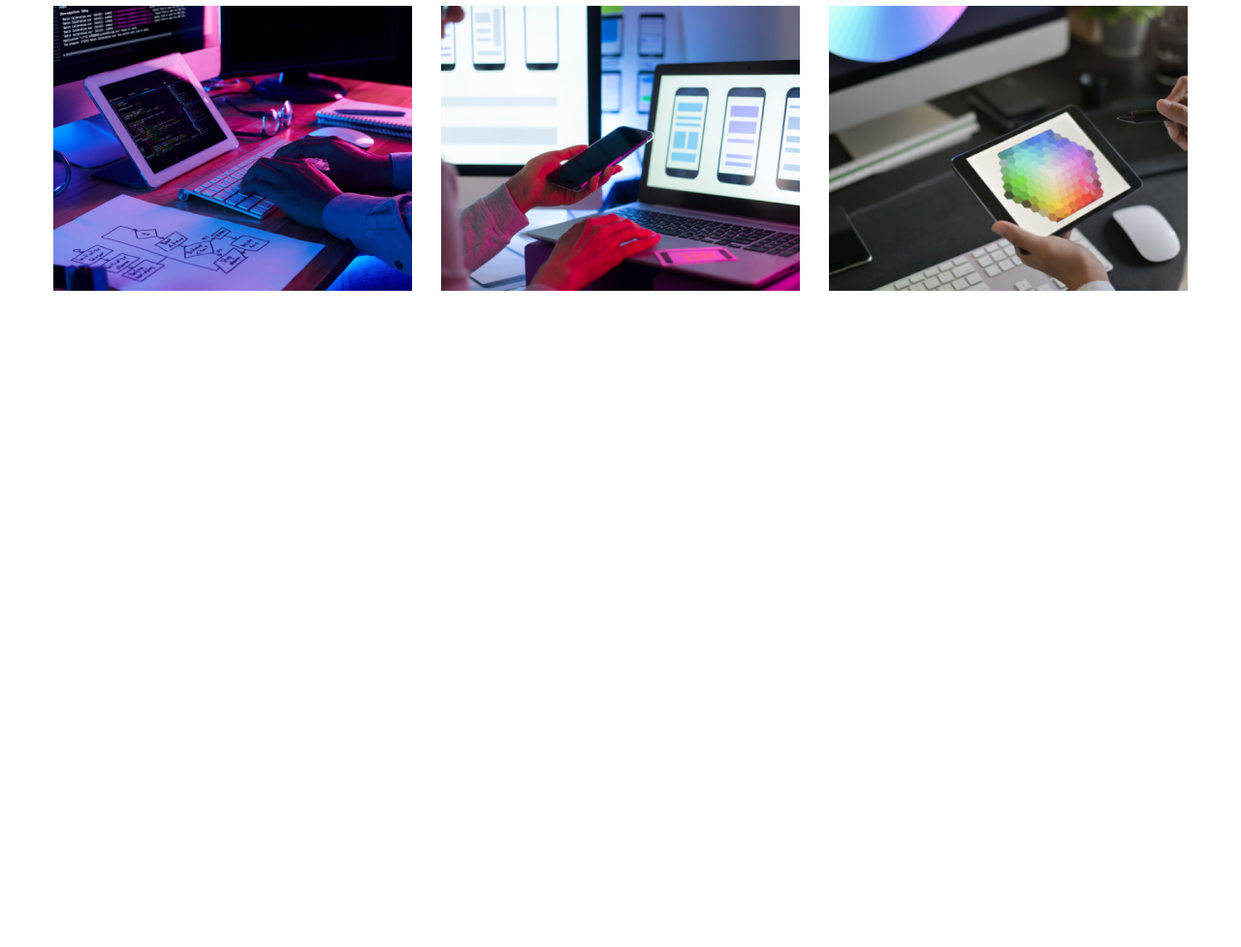
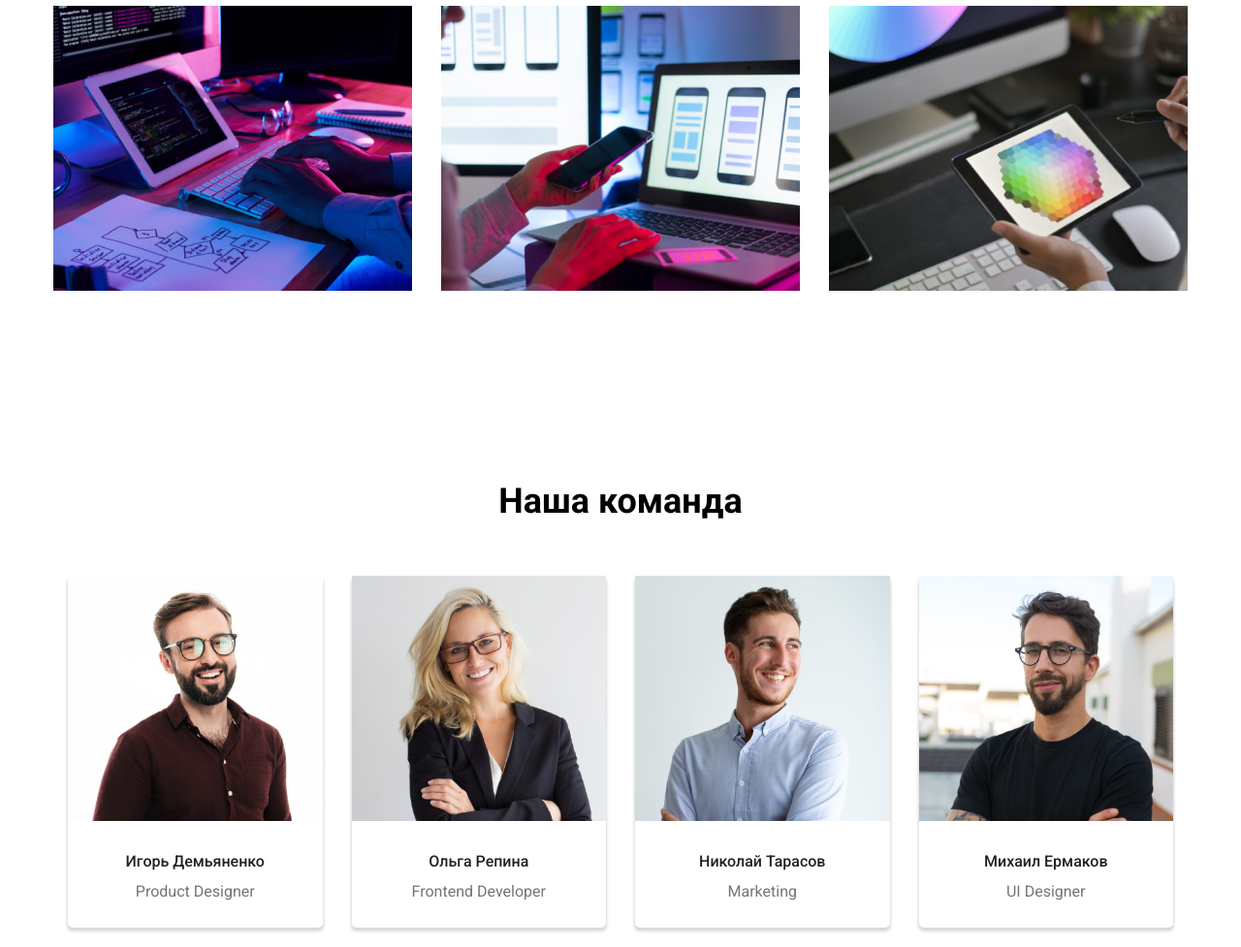
Before and after one commit to Pipooka/first-homework, a plain HTML site: page index.html in a window 1280 px wide. Shown: the part 1086-2063 px from the top of the page at 97% size. Before the commit the page ends 1386 px from the top, so only its background shows below. Drawn offline with Linux system fonts and the light colour scheme.

Commit message:
next stage

```diff
--- a/index.html
+++ b/index.html
@@ -81,5 +81,32 @@
             </div>
         </div>
     </section>
+    <section class="team">
+        <div class="container">
+            <div class="title">Наша команда</div>
+            <div class="team__row">
+                <div class="team__item">
+                    <img src="./img/imgteam__first.jpg" alt="Product Designer" class="team__img">
+                    <div class="team__subtitle">Игорь Демьяненко</div>
+                    <div class="team__descr">Product Designer</div>
+                </div>
+                <div class="team__item">
+                    <img src="./img/imgteam__second.jpg" alt="Frontend Developer" class="team__img">
+                    <div class="team__subtitle">Ольга Репина</div>
+                    <div class="team__descr">Frontend Developer</div>
+                </div>
+                <div class="team__item">
+                    <img src="./img/imgteam__third.jpg" alt="Marketing" class="team__img">
+                    <div class="team__subtitle">Николай Тарасов</div>
+                    <div class="team__descr">Marketing</div>
+                </div>
+                <div class="team__item">
+                    <img src="./img/imgteam__fourth.jpg" alt="UI Designer" class="team__img">
+                    <div class="team__subtitle">Михаил Ермаков</div>
+                    <div class="team__descr">UI Designer</div>
+                </div>
+            </div>
+        </div>
+    </section>
 </body>
 </html>
--- a/scss/style.scss
+++ b/scss/style.scss
@@ -181,14 +181,48 @@ select {
 
 .skills {
     margin-top: 95px;
-    &__title {
-        font-size: 36px;
-        font-weight: 700;
-        text-align: center;
-    }
     &__row  {
         margin-top: 50px;
         display: flex;
         justify-content: space-between;
     }
 }
+
+.title {
+    font-size: 36px;
+    font-weight: 700;
+    text-align: center;
+}
+
+.team {
+    margin-top: 190px;
+    margin-bottom: 20px;
+    &__row {
+    margin-top: 50px;
+    display: flex;
+}
+    &__item {
+        max-height: 370px;
+        margin: 0px 15px 0px 15px;
+        border-radius: 5px;
+        box-shadow: 0px 3px 3px 1px rgba(65, 66, 67, 0.2);
+
+    }
+    &__img {
+        padding-bottom: 30px;
+        width: 100%;
+    }
+    &__subtitle {
+        font-size: 16px;
+        font-weight: 500;
+        color: #212121;
+        text-align: center;
+        padding-bottom: 7px;
+    }
+    &__descr {
+        font-size: 16px;
+        color: #757575;
+        text-align: center;
+        padding-bottom: 25px;
+    }
+}
```
Also changed, not shown: css/style.css, img/imgteam__first.jpg (added), img/imgteam__fourth.jpg (added), img/imgteam__second.jpg (added), img/imgteam__third.jpg (added), 1 other file.
